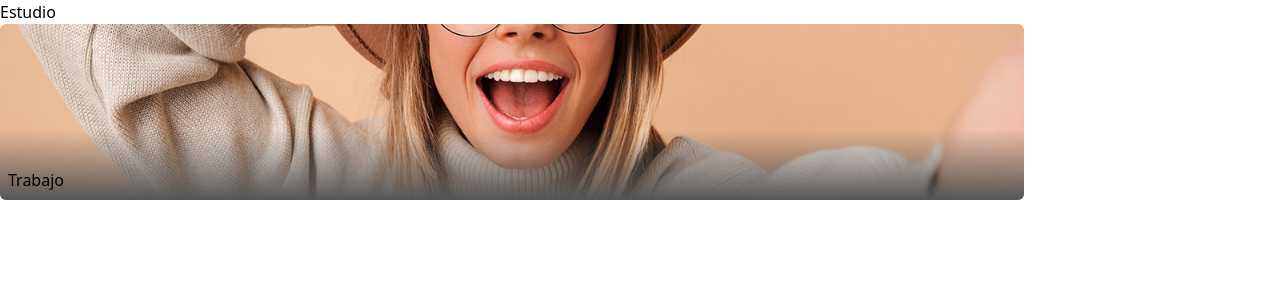
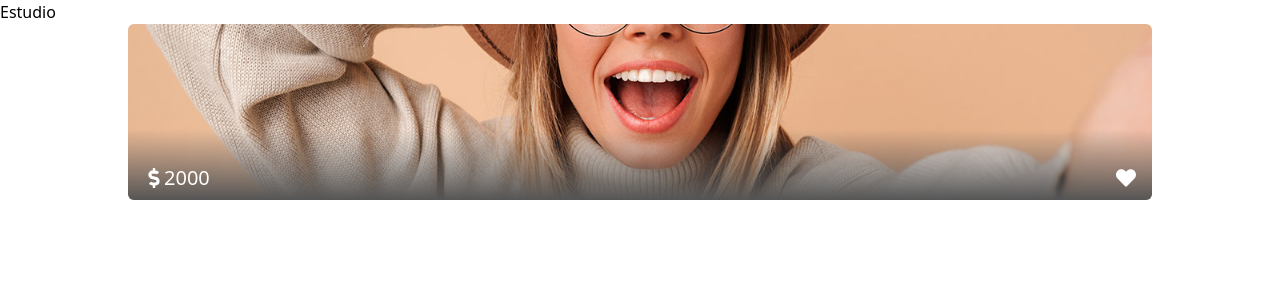
Before and after one commit to AlbeTorres/tatuarte, a React (Create React App) app: page /estudio in a window 1280 px wide. Shown: the top 300 px of the page. Built offline with nearby package versions, Linux system fonts and the light colour scheme.

Commit message:
mejorado trabajo card

```diff
--- a/src/components/trabajo/Trabajo.js
+++ b/src/components/trabajo/Trabajo.js
@@ -1,13 +1,22 @@
 import React, { Fragment } from 'react';
 import './trabajo.css'
+import{FaDollarSign, FaHeart} from 'react-icons/fa'
 
 const Trabajo = () => {
   return (
     <Fragment>
-        <div className='relative rounded-md w-4/5 h-44  '>
-             <img src='img/test.jpg' className='rounded-md w-full h-44 object-cover '/>
-             <div className='absolute bg-trabajo_card h-full top-0 w-full rounded-md '>
-                <h1 className='absolute bottom-2 left-2 '>Trabajo</h1>
+        <div className='relative rounded-md w-4/5 h-44 m-auto '>
+             <img src='img/test.jpg' className='rounded-md w-full h-44 object-cover'/>
+             <div className='absolute bg-trabajo_card h-full top-0 w-full rounded-md flex items-end'>
+              <div className="flex justify-between w-full items-center  mb-2 mx-4 text-xl">
+
+                <div className='flex items-center'>
+                  <FaDollarSign className='mb-0  text-white'></FaDollarSign>
+                  <h1 className=' text-white  items-center  '>2000</h1>
+                </div>
+                <FaHeart className='text-white'></FaHeart>
+
+              </div>
 
 
              </div>
```
